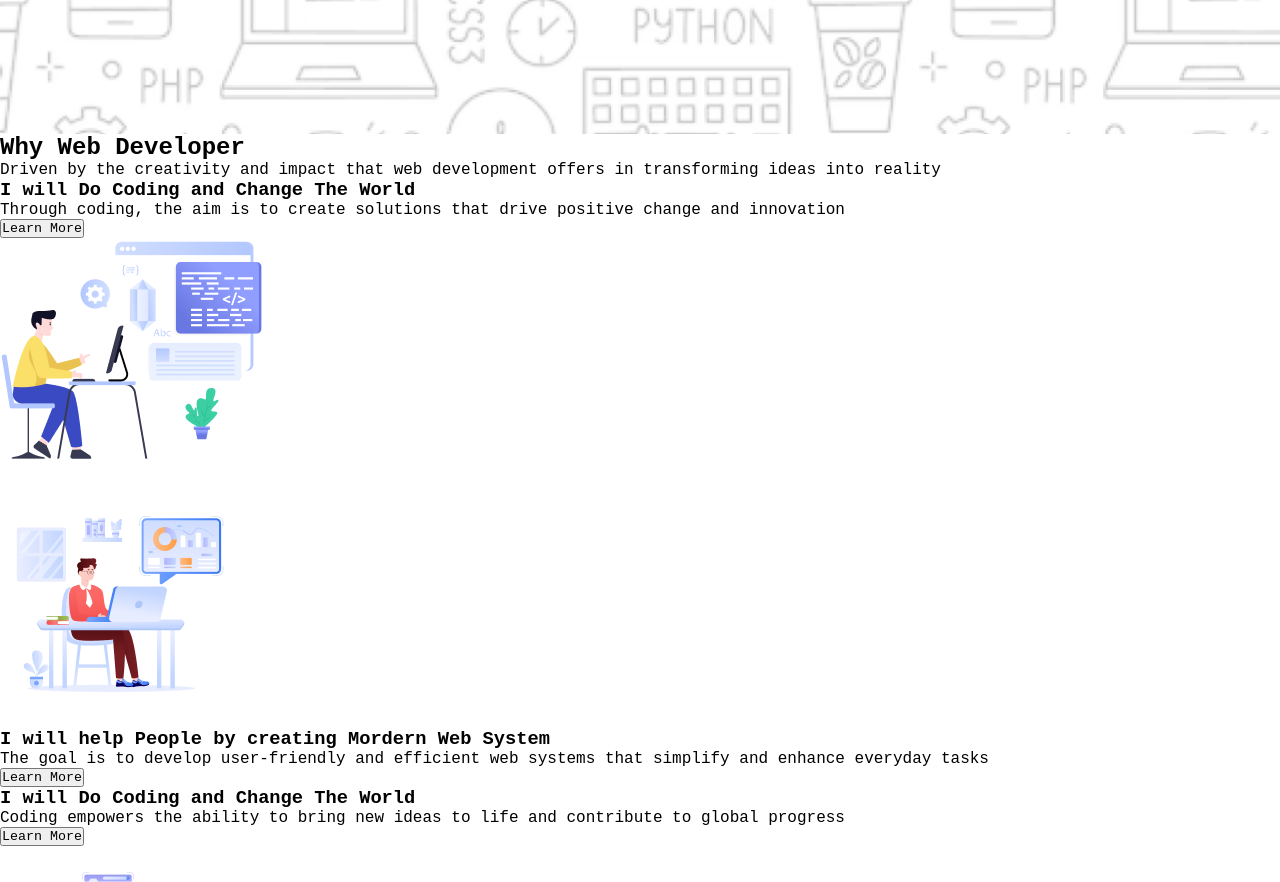
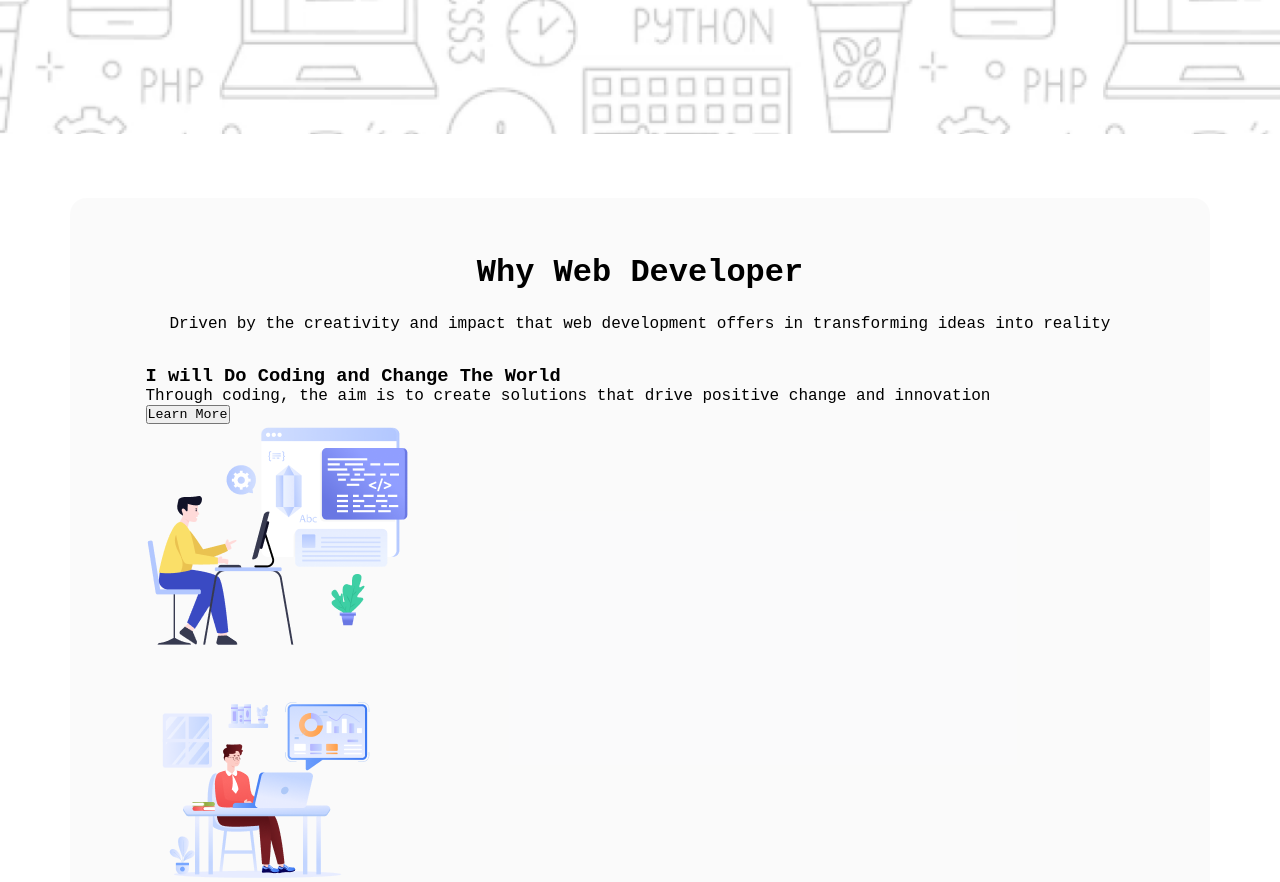
Before and after one commit to amirhamzaayon/PH_Assignment-01, a plain HTML site: page index.html.html in a window 1280 px wide. Shown: the part 760-1642 px from the top of the page. Drawn offline with Linux system fonts and the light colour scheme; a web font is replaced by a local one.

Commit message:
added the why-web-dev section

```diff
--- a/style.css
+++ b/style.css
@@ -56,3 +56,31 @@
   margin-left: auto;
   margin-right: auto;
 } */
+
+.why-web-developer {
+  /* text-align: center; */
+  margin-left: auto;
+  margin-right: auto;
+  width: 1140px;
+  height: 1295px;
+  background-color: rgba(13, 19, 33, 0.02);
+  border-radius: 16px;
+  margin-top: 64px;
+  display: flex;
+  flex-direction: column;
+  /* justify-content: center; */
+  align-items: center;
+}
+
+.why-web-developer header {
+  text-align: center;
+  padding: 32px;
+}
+
+.why-web-developer header h2 {
+  font-size: 32px;
+  margin: 24px 14px;
+}
+.why-web-developer header p {
+  font-size: 16px;
+}
```
